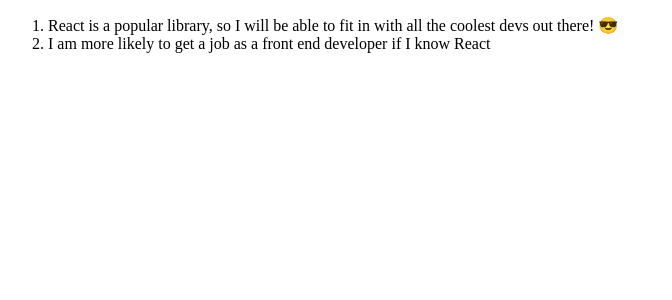
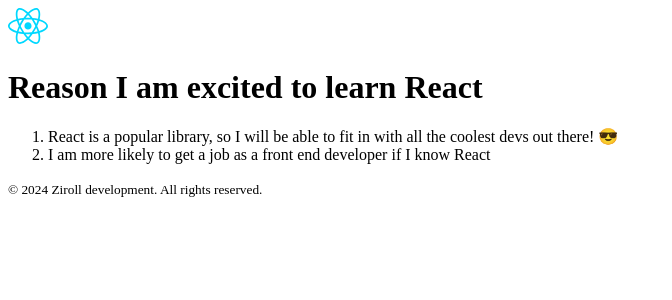
Before and after one commit to njgarg22/ReactFacts, a React (Vite) app: page / in a window 1280 px wide. Shown: the top 300 px of the page, without its empty margins (0-672 px from the left). Built offline with nearby package versions, Linux system fonts and the light colour scheme.

Commit message:
Exercise Part2 for custom Page Component

```diff
--- a/src/index.jsx
+++ b/src/index.jsx
@@ -2,28 +2,42 @@
 const root = createRoot(document.getElementById("root"))
 
 /**
- * Challenge (part 1):
- * Create a custom "Page" component
- *
- * It should return an ordered list with the reasons why you're
- * excited to be learning React :)
- *
- * Render the Page component.
+Challenge:
+
+Part 2:
+- Add a `<header>` element with an `<img />` element with the image of the
+  React logo inside (src="react-logo.png") and make sure to set the
+  width to something more manageable so it doesn't take up the whole screen.
+  Also, as always, you should include some alt text on the image.
+- Add an `<h1>` with some text describing the page. (E.g. "Reasons
+  I'm excited to learn React"). Place it above the ordered list, then wrap
+  the `<h1>` and `<ol>` inside a `<main>` element to keep our semantic
+  structure flowing well.
+- Add a `<footer>` after the list that says:
+    "© 20xx <last name here> development. All rights reserved."
  */
 
 // First define the component, then render it.
 // Note the Pascal casing
 function Page() {
     return (
-        <ol>
-            <li>React is a popular library, so I will be able to
-            fit in with all the coolest devs out there! 😎</li>
-            <li>I am more likely to get a job as a front end developer
-            if I know React</li>
-        </ol>
+        <div>
+            <header>
+                <img src="src/assets/react.svg" width="40px" alt="React logo" />
+            </header>
+            <main>
+                <h1>Reason I am excited to learn React</h1>
+                <ol>
+                    <li>React is a popular library, so I will be able to fit in with all the coolest devs out there! 😎</li>
+                    <li>I am more likely to get a job as a front end developer if I know React</li>
+                </ol>
+            </main>
+            <footer>
+                <small>© 2024 Ziroll development. All rights reserved.</small>
+            </footer>
+        </div>
     )
 }
 
-root.render(
-    <Page />
-)
+
+root.render(<Page />)
```
